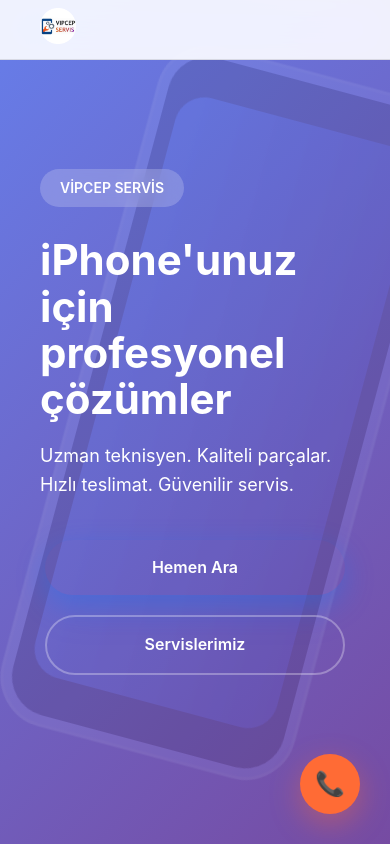
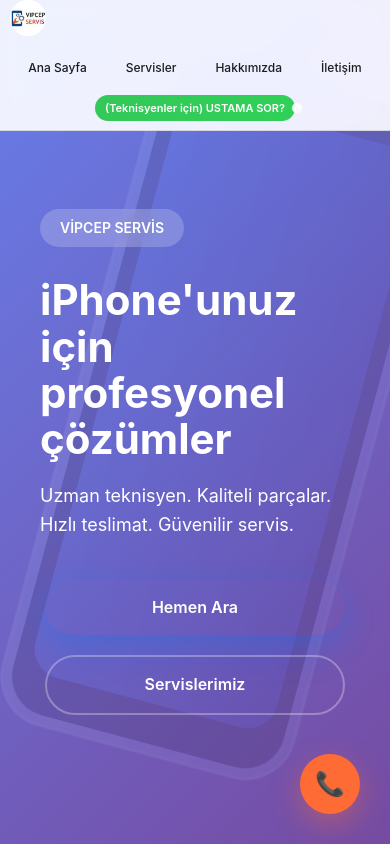
Before and after one commit to cemergunnn/website, a website: page index.html in a window 390 px wide. Shown: the top 844 px of the page. Drawn offline with Linux system fonts and the light colour scheme.

Commit message:
Update index.html

```diff
--- a/index.html
+++ b/index.html
@@ -58,6 +58,7 @@
             align-items: center;
             justify-content: space-between;
             padding: 0 40px;
+            position: relative;
         }
 
         .logo img {
@@ -70,6 +71,19 @@
             display: flex;
             list-style: none;
             gap: 40px;
+        }
+
+        .mobile-menu-btn {
+            display: none;
+            background: none;
+            border: none;
+            font-size: 24px;
+            color: var(--text-dark);
+            cursor: pointer;
+        }
+
+        .nav-wrapper.dark .mobile-menu-btn {
+            color: var(--text-light);
         }
 
         .nav-links a {
@@ -792,8 +806,42 @@
 
         /* Mobile Responsive */
         @media (max-width: 768px) {
+            nav {
+                padding: 0 10px;
+                flex-wrap: wrap;
+                height: auto;
+                min-height: 60px;
+            }
+
             .nav-links {
+                width: 100%;
+                justify-content: center;
+                gap: 15px;
+                padding: 10px 0;
+                flex-wrap: wrap;
+            }
+
+            .nav-links a {
+                font-size: 12px;
+                padding: 8px 12px;
+                white-space: nowrap;
+            }
+
+            .nav-links a.ask-expert {
+                font-size: 11px;
+                padding: 6px 10px;
+            }
+
+            .mobile-menu-btn {
                 display: none;
+            }
+
+            .nav-wrapper {
+                height: auto;
+            }
+
+            .hero {
+                padding-top: 80px;
             }
 
             .hero-headline {
@@ -917,7 +965,7 @@
             <a href="#" class="logo">
                 <img src="logo.png" alt="VIPCEP SERVİS">
             </a>
-            <ul class="nav-links">
+            <ul class="nav-links" id="navLinks">
                 <li><a href="#anasayfa">Ana Sayfa</a></li>
                 <li><a href="#servisler">Servisler</a></li>
                 <li><a href="#hakkimizda">Hakkımızda</a></li>
```
